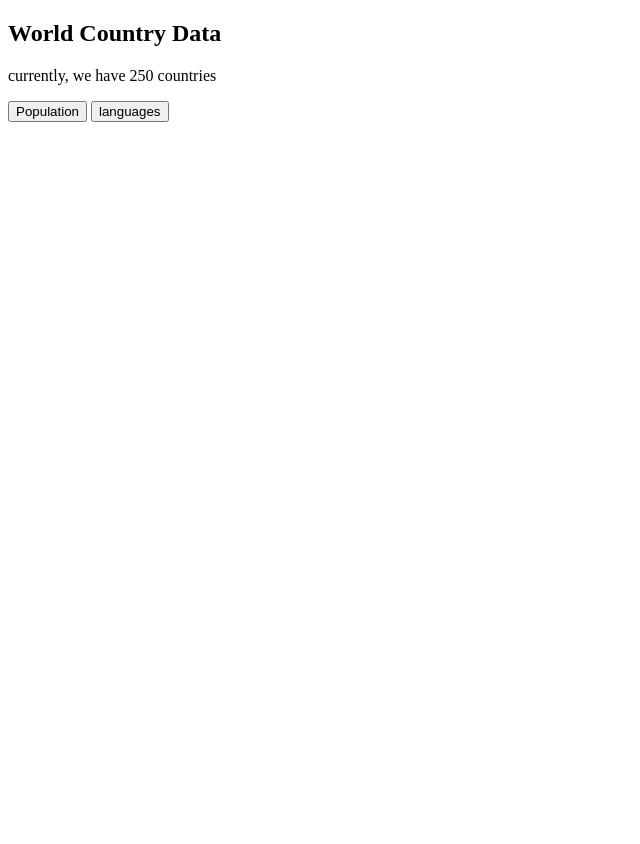
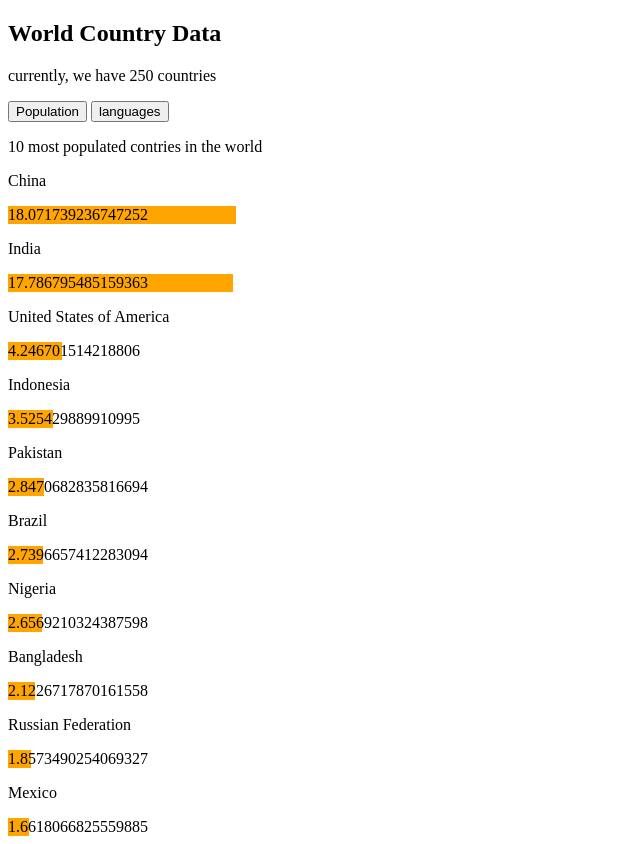
Before and after one commit to Aman99344/Adv-Js, a plain HTML site: page assignment/405-01/index.html in a window 1280 px wide. Both pictures are taken after a click on the button "Population". Shown: the whole page, without its empty margins (0-640 px from the left). Before the commit the page ends 800 px from the top, so only its background shows below. Drawn offline with Linux system fonts and the light colour scheme.

Commit message:
countries data visulation

```diff
--- a/assignment/405-01/index.html
+++ b/assignment/405-01/index.html
@@ -21,7 +21,13 @@
             <button id="populationButton" onclick="buttonOneClicked()">Population</button>
             <button id="languageButton" onclick="buttonTwoClicked()">languages</button>
         </div>
-        <p id="graphTitle"></p>
+        <p id="graphTitle">10 most populated contries in the world</p>
+
+        <div id="graphContainer">
+           <div id="graph">
+
+           </div>
+        </div>
     </div>
 
     <script src="./data.js"></script>
--- a/assignment/405-01/index.js
+++ b/assignment/405-01/index.js
@@ -1,14 +1,54 @@
-const subheading = document.getElementById("subheading")
+const subheading = document.getElementById("subheading");
 // console.log(subheading);
-subheading.innerText = `currently, we have ${countries_data.length} countries`
+subheading.innerText = `currently, we have ${countries_data.length} countries`;
 
-const graphTitle = document.getElementById("graphTitle")
+const graphTitle = document.getElementById("graphTitle");
+
+const sortedData = countries_data.sort(function (a, b) {
+  return b.population - a.population;
+});
+
+let totalPopulation = 0;
+
+for(let i =0; i<countries_data.length; i++){
+    totalPopulation += countries_data[i].population
+}
+
+console.log(totalPopulation);
+
+function buttonOneClicked() {
+  console.log("one");
+  graphTitle.innerText = "10 most populated contries in the world";
+
+  for (let i = 0; i < 10; i++) {
+    const oneDiv = document.createElement("div");
+
+    const country_Name = document.createElement("p");
+    country_Name.innerText = sortedData[i].name;
+
+    oneDiv.appendChild(country_Name);
+
+    // const percentDiv = document.createElement("div")
+    const percentageDiv = document.createElement("div")
+
+    const percentage = (sortedData[i].population/totalPopulation)*100;
+    percentageDiv.style.width = `${percentage}%`
+    percentageDiv.style.backgroundColor = "orange"
+
+    percentageDiv.innerText = percentage;
+
+    const graphDiv = document.getElementById("graph")
+    oneDiv.appendChild(percentageDiv)
+    graphDiv.appendChild(oneDiv)
+
+    console.log(percentage);
+    console.log(oneDiv);
+  }
+}
 
 
-function buttonOneClicked(){
-   console.log("one");
+
+function buttonTwoClicked() {
+  console.log("two");
+  graphTitle.innerText = "10 most spoken language in the world";
 }
-
-function buttonTwoClicked(){
- console.log("two");
-}
```
